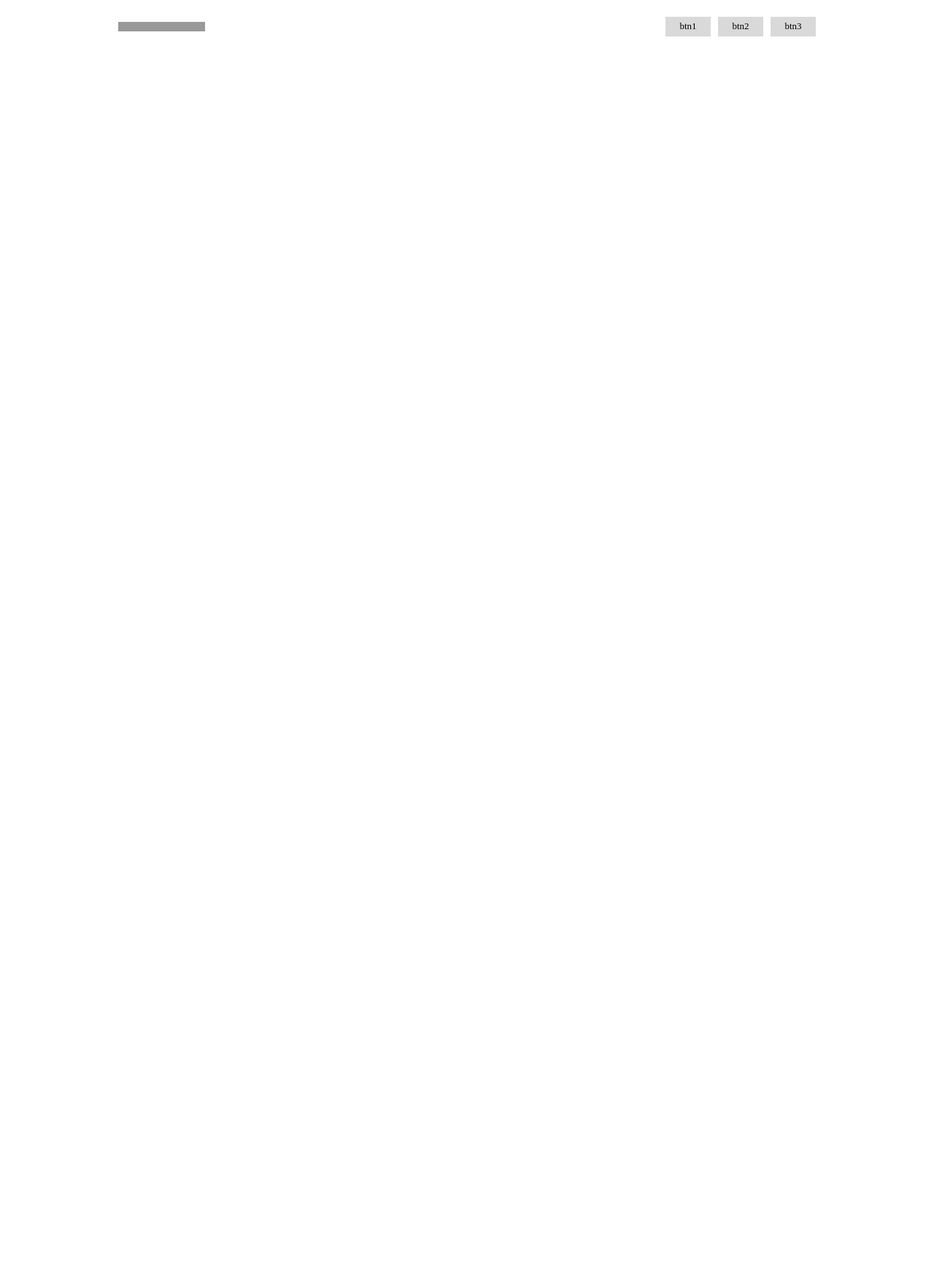
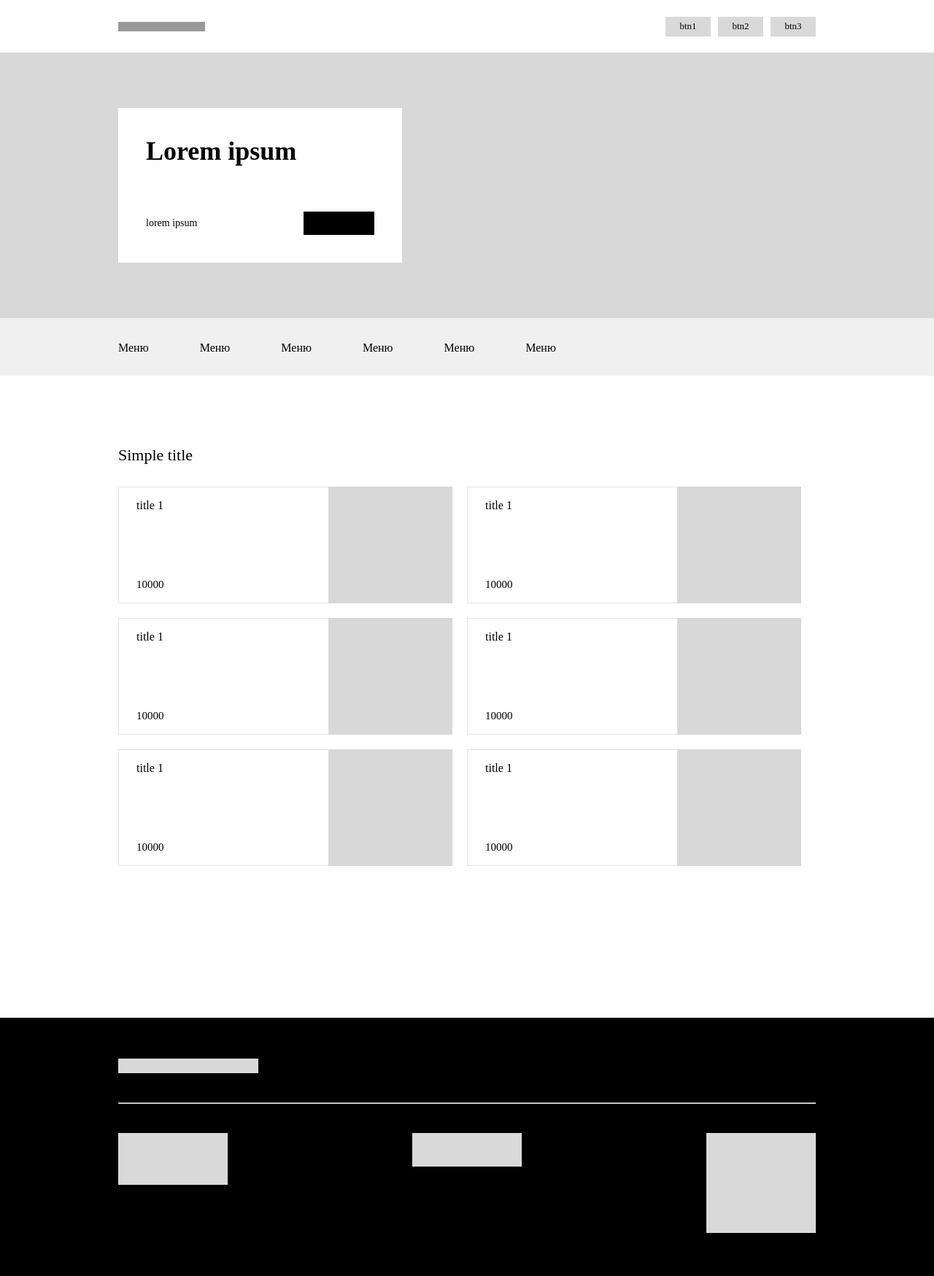
Before and after one commit to Beko099/ugly-uber-eats, a plain HTML site: page index.html in a window 1280 px wide. Shown: the whole page at 73% size. Before the commit the page ends 800 px from the top, so only its background shows below. Drawn offline with Linux system fonts and the light colour scheme.

Commit message:
last commit

```diff
--- /dev/null
+++ b/css/catalog.css
@@ -0,0 +1,81 @@
+.catalog {
+    padding: 92px 0 188px;
+}
+.catalog * {
+    font-weight: 400;
+}
+.catalog .grid {
+    display: flex;
+    flex-wrap: wrap;
+}
+.catalog .item {
+    width: calc(50% - 20px);
+    height: 160px;
+    border: 1px solid rgba(117, 117, 117, 0.2);
+    padding: 16px 24px;
+    margin-bottom: 20px;
+    margin-right: 20px;
+    position: relative;
+}
+.catalog h1 {
+    margin-bottom: 26px;
+    font-size: 22px;
+    line-height: 34px;
+}
+.catalog .item .info {
+    height: 100%;
+    display: flex;
+    flex-direction: column;
+    justify-content: space-between;
+    width: calc(100% - 170px);
+}
+.catalog .item h2 {
+    font-size: 16px;
+}
+.catalog .item .price {
+    font-size: 15px;
+}
+.catalog .item .gray-box {
+    background-color:#D8D8D8;
+    width: 170px;
+    height: 160px;
+    position: absolute;
+    right: -1px;
+    top: -1px;
+    bottom: 0;
+}
+@media screen and (max-width: 972px) {
+    .catalog .item {
+        margin-bottom: 20px;
+        width: 100%;
+        margin-right: 0;
+    }
+}
+@media screen and (max-width: 620px) {
+    .catalog {
+        padding: 112px 0 45.08px;
+    }
+    .catalog h1 {
+        text-align: center;
+        margin-bottom: 41.6px;
+    }
+    .catalog .item {
+        height: 84.05px;
+        padding: 0;
+        margin-bottom: 16px;
+
+    }
+    .catalog .item .gray-box {
+        width: 100px;
+        right: 0;
+        top: auto;
+        height: 84.05px;
+    }
+    .catalog .item h2 {
+        font-size: 16px;
+        line-height: 24px;
+    }
+    .catalog .item .info {
+        width: calc(100% - 100px);
+    }
+}
--- /dev/null
+++ b/css/footer.css
@@ -0,0 +1,58 @@
+footer {
+    background-color: black;
+    padding: 56px 0 59px;
+}
+.divider {
+    height: 1px;
+    background-color: #FFFFFF;
+}
+.logo-box {
+    width: 192px;
+    height: 20px;
+    background-color: #D9D9D9;
+    margin: 0 0 40px;
+}
+.footer-menu {
+    display: flex;
+    justify-content: space-between;
+    margin-top: 40px;
+}
+.gray-box-left {
+    background-color: #D9D9D9;
+    width: 150px;
+    height: 71px;
+
+}
+.gray-box-middle {
+    background-color: #D9D9D9;
+    width: 150px;
+    height: 46px;
+
+}
+.gray-box-right {
+    background-color: #D9D9D9;
+    width: 150px;
+    height: 137px;
+}
+@media screen and (max-width:1020px) {
+    .logo-box {
+        width: 130px;
+    }
+    .gray-box-right {
+        margin-right: 96px;
+    }
+}
+@media screen and (max-width: 620px) {
+    .divider {
+        display: none;
+
+    }
+    .logo-box {
+        display: none;
+    }
+    .footer-menu {
+        display: flex;
+        flex-direction: column;
+        gap: 18px;
+    }
+}
--- a/css/header.css
+++ b/css/header.css
@@ -22,9 +22,6 @@ header {
         display: none;
 
     }
-    .actions > button:first-child {
-        margin-right: px;
-    }
     .actions * {
         width: 72px;
     }
--- /dev/null
+++ b/css/hero.css
@@ -0,0 +1,59 @@
+.hero {
+    width: 100%;
+    background-color: #D8D8D8;
+}
+.hero-inner {
+   display: flex;
+   align-items: center;
+   height: 364px;
+}
+.card {
+    background-color: white;
+    width: 389px;
+    padding: 38px;
+}
+.card > h1 {
+    margin-bottom: 62px;
+    font-size: 36px;
+}
+.bottom {
+    display: flex;
+    justify-content: space-between;
+    align-items: center;
+}
+.bottom > p {
+    font-size: 14px;
+}
+.black-box {
+    background-color: black;
+    padding: 8px 16px;
+    color: white;
+    width: 97px;
+    height: 32px;
+}
+
+@media screen and (max-width:620px) {
+    .hero-inner {
+        width: 255px;
+        position: relative;
+    }
+    .card {
+        position: absolute;
+        bottom: -56px;
+        width: calc(100% - 16px);
+        min-width: auto;
+    }
+    .card h1 {
+        font-size: 28px;
+        margin-bottom: 40px;
+        text-align: center;
+    }
+    .card .bottom {
+        flex-direction: column;
+    }
+    .card p {
+        font-size: 16px;
+        margin-bottom: 14.67px;
+    }
+
+}
--- /dev/null
+++ b/css/nav.css
@@ -0,0 +1,14 @@
+nav {
+    background-color: #F0F0F0;
+}
+nav menu {
+    display: flex;
+    font-size: 16px;
+    padding: 32px 0 29px;
+    gap: 70px;
+}
+@media screen and (max-width: 620px) {
+    nav {
+      display: none;
+    }
+}
--- a/index.html
+++ b/index.html
@@ -20,6 +20,109 @@
             </div>
         </div>
     </header>
+    <section class="hero">
+        <div class="container hero-inner">
+            <div class="card">
+                <h1>Lorem ipsum</h1>
+                <div class="bottom">
+                    <p>lorem ipsum</p>
+                    <div class="black-box"></div>
+                </div>
+            </div>
+        </div>
+    </section>
+    <nav>
+        <div class="container">
+            <menu>
+                <li>Меню</li>
+                <li>Меню</li>
+                <li>Меню</li>
+                <li>Меню</li>
+                <li>Меню</li>
+                <li>Меню</li>
+            </menu>
+        </div>
+    </nav>
+    <main class="catalog">
+        <div class="container">
+
+            <h1>Simple title</h1>
+            <div class="grid">
+                <a href="#" class="item">
+                    <div class="info">
+                        <div>
+                            <h2 class="text-ellipsis">title 1</h2>
+                        </div>
+                    <p class="price text-ellipsis">10000</p>
+                    </div>
+                    <div class="gray-box"></div>
+                </a>
+
+                <a href="#" class="item">
+                    <div class="info">
+                        <div>
+                            <h2 class="text-ellipsis">title 1</h2>
+                        </div>
+                    <p class="price text-ellipsis">10000</p>
+                    </div>
+                    <div class="gray-box"></div>
+                </a>
+
+                <a href="#" class="item">
+                    <div class="info">
+                        <div>
+                            <h2 class="text-ellipsis">title 1</h2>
+                        </div>
+                    <p class="price text-ellipsis">10000</p>
+                    </div>
+                    <div class="gray-box"></div>
+                </a>
+
+                <a href="#" class="item">
+                    <div class="info">
+                        <div>
+                            <h2 class="text-ellipsis">title 1</h2>
+                        </div>
+                    <p class="price text-ellipsis">10000</p>
+                    </div>
+                    <div class="gray-box"></div>
+                </a>
+
+                <a href="#" class="item">
+                    <div class="info">
+                        <div>
+                            <h2 class="text-ellipsis">title 1</h2>
+                        </div>
+                    <p class="price text-ellipsis">10000</p>
+                    </div>
+                    <div class="gray-box"></div>
+                </a>
+
+                <a href="#" class="item">
+                    <div class="info">
+                        <div>
+                            <h2 class="text-ellipsis">title 1</h2>
+                        </div>
+                    <p class="price text-ellipsis">10000</p>
+                    </div>
+                    <div class="gray-box"></div>
+                </a>
+            </div>
+        </div>
+    </main>
+    <footer>
+        <div class="container">
+            <div class="footer-inner">
+                <div class="logo-box"></div>
+                <hr class="divider"></hr>
+                <div class="footer-menu">
+                    <div class="gray-box-left"></div>
+                    <div class="gray-box-middle"></div>
+                    <div class="gray-box-right"></div>
+                </div>
+            </div>
+        </div>
+    </footer>
 
 </body>
 </html>
--- a/styles.css
+++ b/styles.css
@@ -1,4 +1,8 @@
 @import url(./css/header.css);
+@import url(./css/hero.css);
+@import url(./css/nav.css);
+@import url(./css/catalog.css);
+@import url(./css/footer.css);
 
 * {
     box-sizing: border-box;
@@ -26,3 +30,11 @@ button {
     font-size: 13px;
     background-color: #D9D9D9;
 }
+ul, li, menu {
+    list-style: none;
+}
+a {
+    color: inherit;
+    text-decoration: none;
+    display: block;
+}
```
